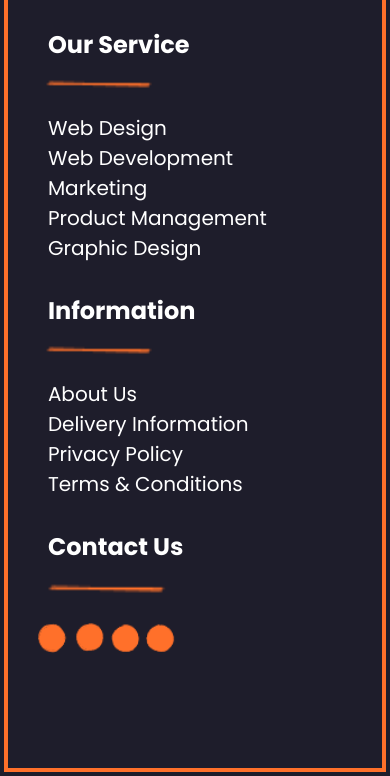
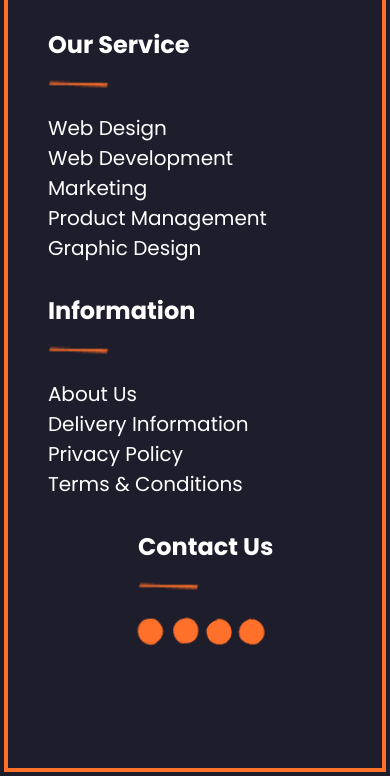
Before and after one commit to Juannnrv/proyectoWeb, a plain HTML site: page index.html in a window 390 px wide. Shown: the part 4979-5755 px from the top of the page. Drawn offline with Linux system fonts and the light colour scheme; files whose address does not match are found by name.

Commit message:
style: :art: Alinear contenido central del footer y ajustar longitud de líneas
Se realizó una modificación en el diseño del footer en mobile para centrar el contenido del último elemento y se ajustó la longitud de las líneas para mejorar la estética y legibilidad del mismo.

```diff
--- a/css/style.css
+++ b/css/style.css
@@ -290,7 +290,6 @@ summary {
     gap: 80px;
     margin-left: 318px;
 }
-
 .line {
     width: 140px;
     height: 44px;
@@ -467,7 +466,13 @@ summary {
         margin-bottom: 20px;
         align-self: start;
     }
+    #ultima {
+        margin-left: 90px;
+    }
+    .line {
+        width: 80px;
+    }
     .footer__content img{
-        margin-left: -20px;
+        margin-left: -10px;
     }
 }
--- a/index.html
+++ b/index.html
@@ -155,10 +155,10 @@
                         <p>Terms & Conditions</p>
                     </div>
                 </div>
-                <div class="footer__content">
+                <div id="ultima" class="footer__content">
                     <h2>Contact Us</h2>
                     <div class="items">
-                    <img src="./storage/img/line.png">
+                    <img class="line" src="./storage/img/line.png">
                     <img src="./storage/img/points.png">
                     </div>
                 </div>
```
